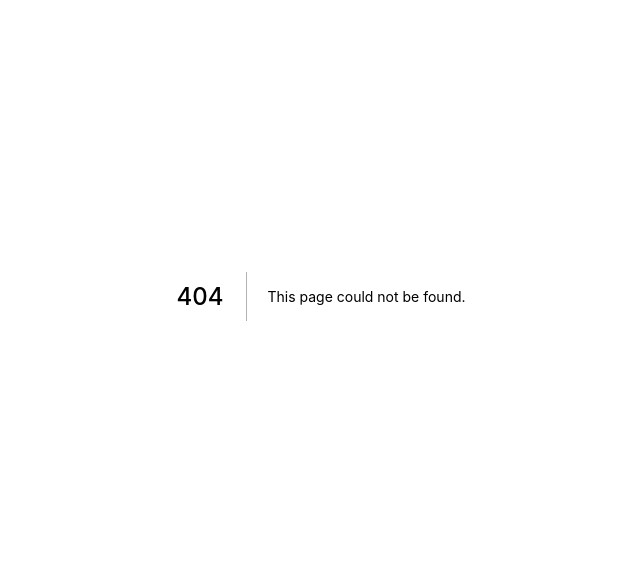
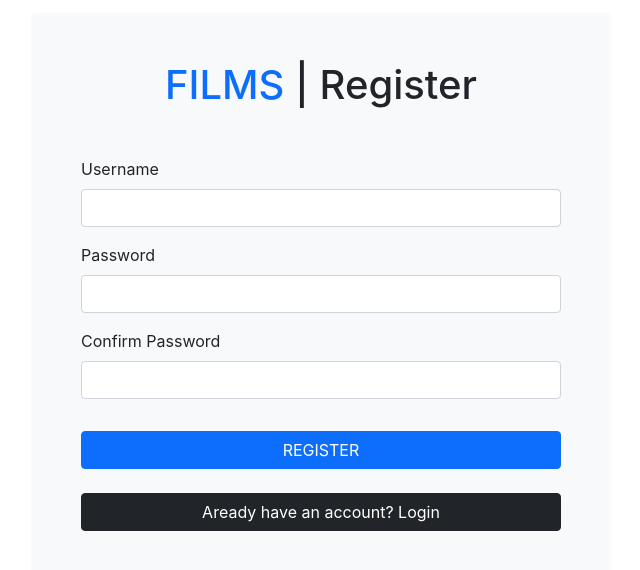
Before and after one commit to DoniAbeje/hire-vibes-assignment-frontend, a Next.js app: page /register in a window 1280 px wide. Before the commit this address had no page. Shown: the part 104-674 px from the top of the page, without its empty margins (319-959 px from the left). Built offline with nearby package versions, Linux system fonts and the light colour scheme.

Commit message:
design register page

```diff
--- /dev/null
+++ b/pages/register.js
@@ -0,0 +1,45 @@
+export default function Register() {
+  return (
+    <div
+      style={{ height: "100vh", width: "100%" }}
+      className="d-flex justify-content-center align-items-center"
+    >
+      <form className="bg-light p-5 shadow-sm">
+        <div class="mb-3" style={{ width: "30rem" }}>
+          <h1 className="mb-5 text-center">
+            <span className="text-primary">FILMS</span> | Register
+          </h1>
+          <label for="username-input" class="form-label">
+            Username
+          </label>
+          <input
+            type="email"
+            class="form-control"
+            id="username-input"
+            placeholder=""
+          />
+        </div>
+        <div class="mb-3">
+          <label for="password-input" class="form-label">
+            Password
+          </label>
+          <input type="password" class="form-control" id="password-input" />
+        </div>
+        <div class="mb-3">
+          <label for="confirm-password-input" class="form-label">
+            Confirm Password
+          </label>
+          <input type="password" class="form-control" id="confirm-" />
+        </div>
+        <div class="d-grid gap-2">
+          <button type="submit" class="btn btn-primary mt-3 mb-3">
+            REGISTER
+          </button>
+          <button type="button" class="btn btn-dark">
+            Aready have an account? Login
+          </button>
+        </div>
+      </form>
+    </div>
+  );
+}
```
